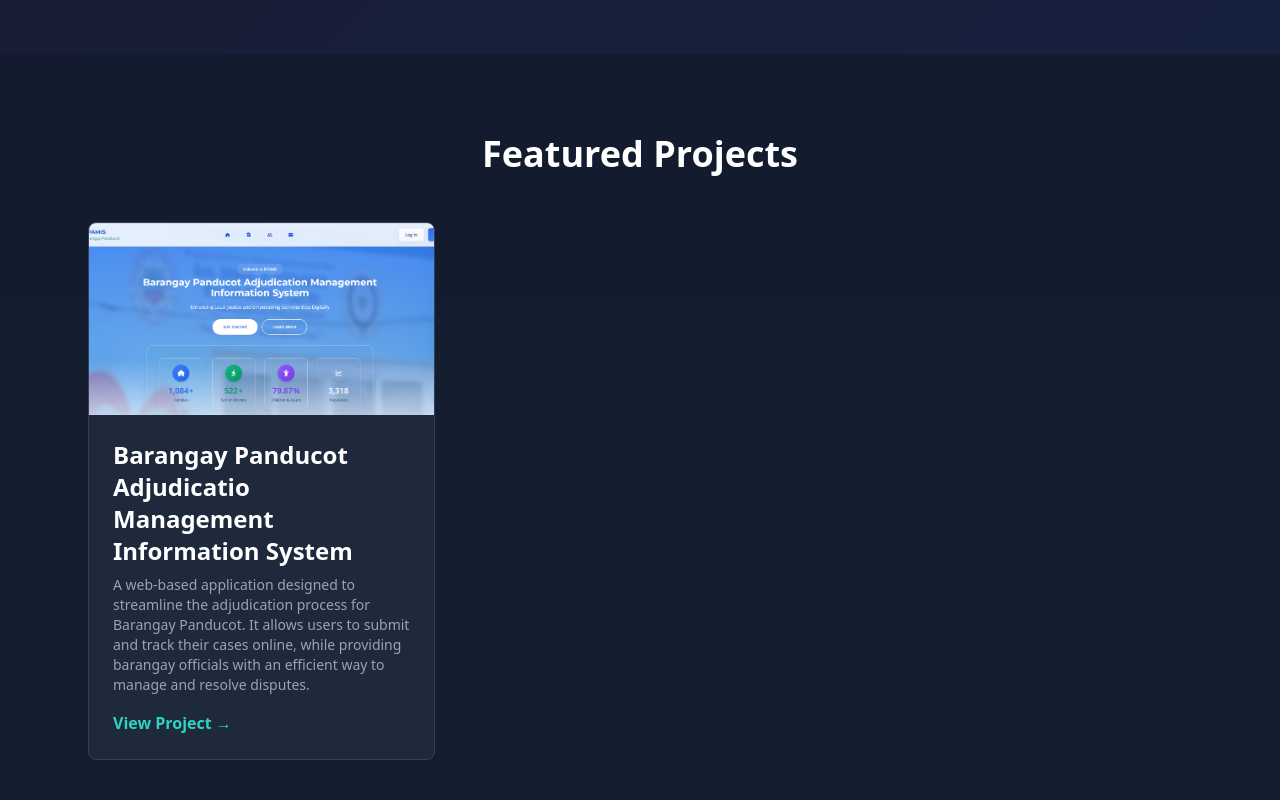
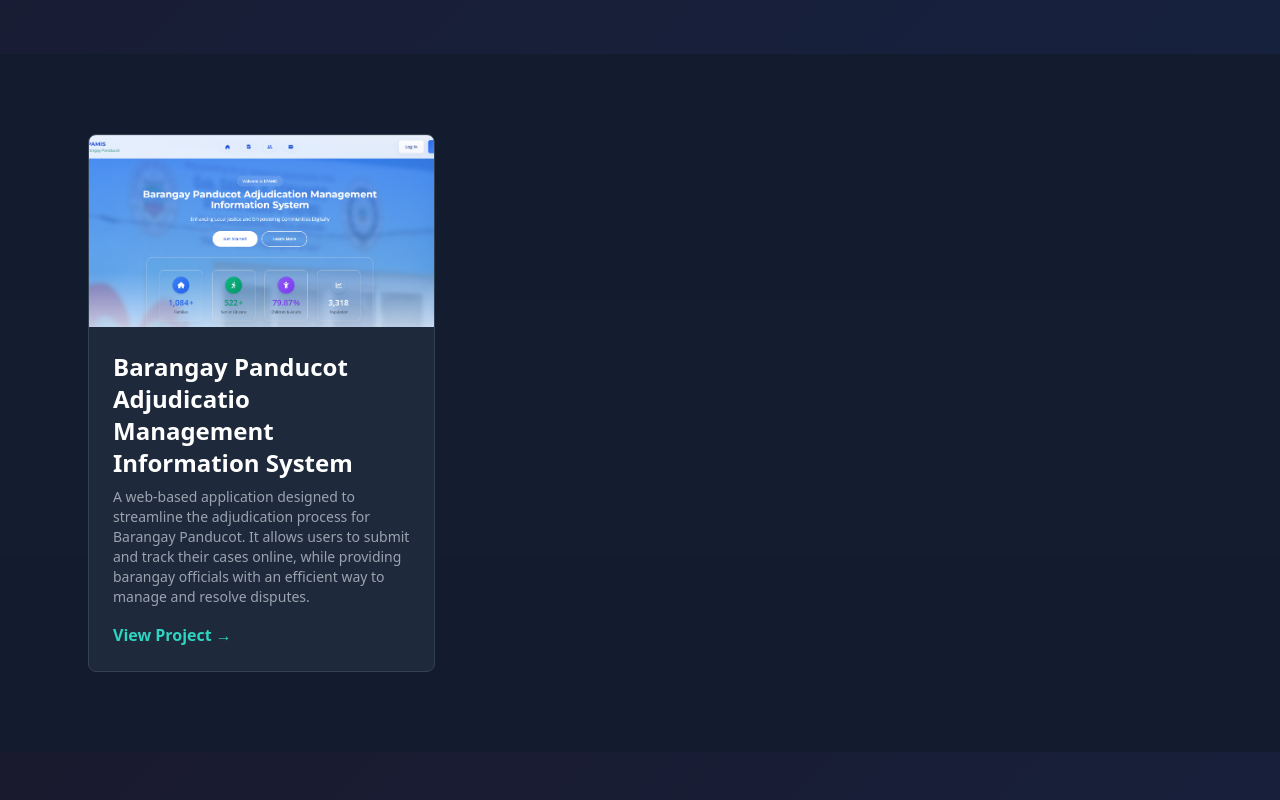
Before and after one commit to vincent-aaron/project-portfolio, a plain HTML site: page index.html in a window 1280 px wide. Shown: the part 2240-3040 px from the top of the page. Drawn offline with nearby package versions, Linux system fonts and the light colour scheme.

Commit message:
Update index.html

```diff
--- a/index.html
+++ b/index.html
@@ -49,19 +49,12 @@
 
     <section id="home" class="pt-32 pb-20 gradient-dark">
         <div class="max-w-6xl mx-auto px-6 text-center">
-            <!-- COMMENT: Replace "Your Name" with your actual name -->
             <h2 class="text-6xl font-bold mb-4 text-white">Vincent Aaron B. Vicente</h2>
-
-            <!-- COMMENT: Replace "Your Professional Title" with your actual title/role -->
             <p class="text-2xl mb-6 text-teal-400 font-light"> Developer</p>
-
-            <!-- COMMENT: Replace the description with your actual professional summary -->
             <p class="text-lg text-gray-300 max-w-2xl mx-auto mb-8 leading-relaxed">
                 Welcome to my portfolio. I'm a creative professional passionate about building beautiful and functional digital experiences.
                 Let's create something extraordinary together.
             </p>
-
-            <!-- COMMENT: Update the href with your actual contact email or change the action -->
             <a href="mailto:vincent4aron@gmail.com" class="inline-block bg-gradient-to-r from-teal-400 to-blue-500 text-slate-900 font-bold py-3 px-8 rounded-lg hover:shadow-lg hover:shadow-teal-500/50 transition duration-300">
                 Let's Work Together
             </a>
@@ -148,7 +141,6 @@
                 <div class="card-hover bg-slate-800 bg-opacity-60 border border-slate-700 p-8 rounded-lg backdrop-blur">
                     <h4 class="text-xl font-bold text-teal-400 mb-4">Tools</h4>
                     <ul class="space-y-3">
-                        <!-- COMMENT: Replace each skill name with your actual skills -->
                         <li class="flex items-center text-gray-300">
                             <span class="w-2 h-2 bg-teal-400 rounded-full mr-3"></span> Github
                         </li>
@@ -170,11 +162,7 @@
     <!-- Projects Section -->
     <section id="projects" class="py-20 bg-slate-800 bg-opacity-30">
         <div class="max-w-6xl mx-auto px-6">
-            <h3 class="text-4xl font-bold text-white mb-12 text-center">Featured Projects</h3>
-
-            <!-- COMMENT: Duplicate this entire project card div to add more projects. Update project details each time -->
-            <div class="grid grid-cols-1 md:grid-cols-2 lg:grid-cols-3 gap-8">
-
+           <div class="grid grid-cols-1 md:grid-cols-2 lg:grid-cols-3 gap-8">
                 <!-- Project Card 1 -->
                 <div class="card-hover bg-slate-800 border border-slate-700 rounded-lg overflow-hidden backdrop-blur">
                     <img src="BPAMIS.png"
@@ -329,7 +317,6 @@
                 <div>
                     <h4 class="text-lg font-bold text-teal-400 mb-4">Follow Me</h4>
                     <ul class="space-y-2 text-gray-400">
-                        <!-- COMMENT: Replace the href values with your actual social media profiles -->
                         <li><a href="#" class="hover:text-teal-400 transition">LinkedIn</a></li>
                         <li><a href="#" class="hover:text-teal-400 transition">GitHub</a></li>
                         <li><a href="#" class="hover:text-teal-400 transition">Twitter</a></li>
```
